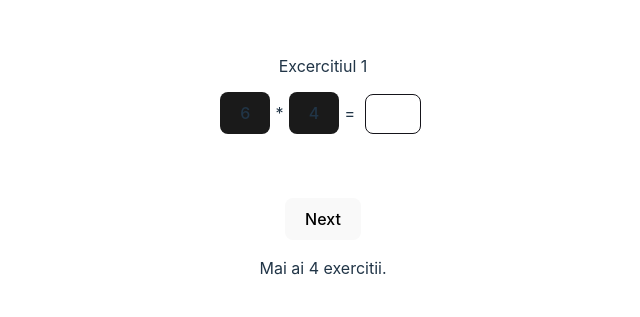
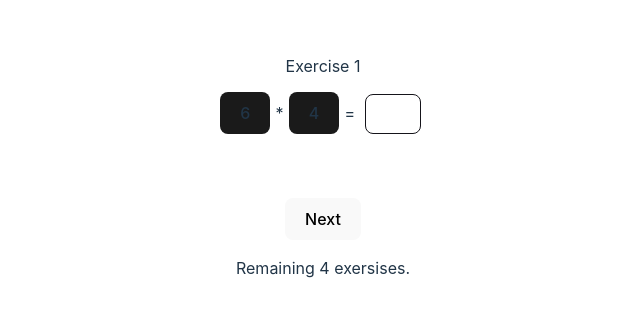
Before and after one commit to mariuspop86/exercices, a React (Vite) app: page / in a window 1280 px wide. Shown: the part 233-550 px from the top of the page, without its empty margins (317-957 px from the left). Built offline with nearby package versions, Linux system fonts and the light colour scheme.

Commit message:
Fixed spelling

```diff
--- a/index.html
+++ b/index.html
@@ -4,7 +4,7 @@
     <meta charset="UTF-8" />
     <link rel="icon" type="image/svg+xml" href="/vite.svg" />
     <meta name="viewport" content="width=device-width, initial-scale=1.0" />
-    <title>Vite + React + TS</title>
+    <title>Math Exercises</title>
   </head>
   <body>
     <div id="root"></div>
--- a/src/Exercise.tsx
+++ b/src/Exercise.tsx
@@ -8,7 +8,7 @@ function Exercise({ state, dispatch }: {state: State, dispatch: Dispatch<Actions
   return (
     <div>
       <div className="card">
-        <p>Excercitiul {count + 1}</p>
+        <p>Exercise {count + 1}</p>
         <span className="btn">{firstNumber}</span>
         <span className="sign">*</span>
         <span className="btn">{secondNumber}</span>
@@ -20,7 +20,7 @@ function Exercise({ state, dispatch }: {state: State, dispatch: Dispatch<Actions
           Next
         </button>
         <p>
-          Mai ai {max - count} exercitii.
+          Remaining {max - count} exersises.
         </p>
       </div>
     </div>
```
